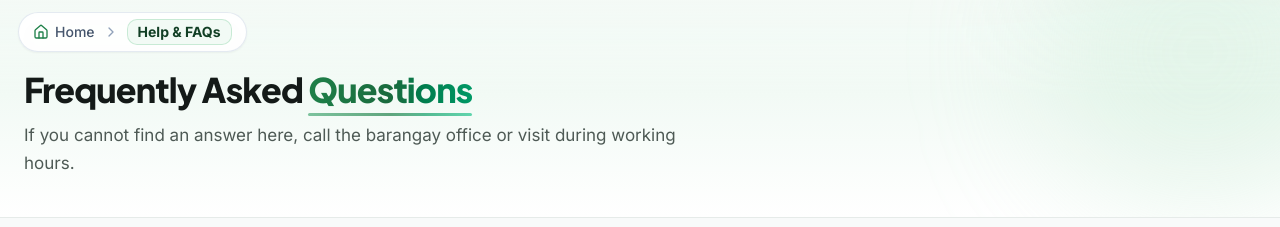
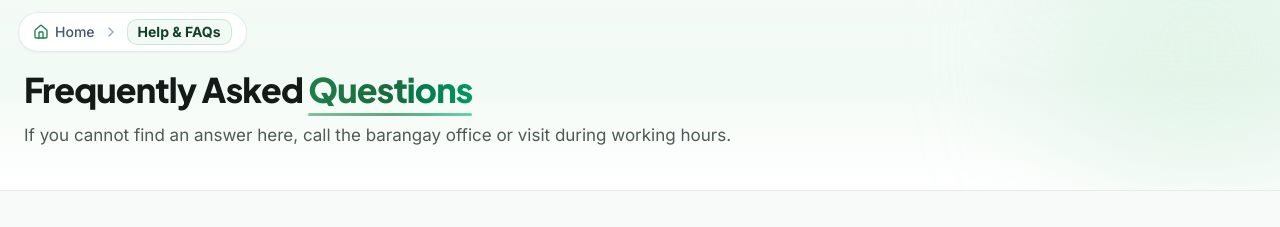
Before and after one commit to MaChewwwww/Project_Pitching, a Next.js app in the folder apps/web/: page /help in a window 1280 px wide. Shown: the part 137-364 px from the top of the page. Built offline with nearby package versions, Linux system fonts and the light colour scheme; no server answers.

Commit message:
fix(ux): allow page header description to span the full width of the row
Refs: FR-PUB-002...012, NFR-UX-001

```diff
--- a/apps/web/src/components/common/page-header.tsx
+++ b/apps/web/src/components/common/page-header.tsx
@@ -86,7 +86,7 @@ export function PageHeader({
         ) : null}
 
         <div className="flex flex-col gap-4 sm:flex-row sm:items-end sm:justify-between">
-          <div className="flex flex-col gap-2">
+          <div className="flex flex-col gap-2 w-full flex-1">
             <h1 className="text-display-md sm:text-display-lg font-black tracking-tight text-neutral-900">
               {typeof title === "string" ? toTitleCase(title) : title}
               {titleAccent ? (
@@ -103,7 +103,7 @@ export function PageHeader({
               ) : null}
             </h1>
             {description ? (
-              <p className="text-body-lg max-w-2xl leading-relaxed text-neutral-600 pt-1">
+              <p className="text-body-lg w-full max-w-none leading-relaxed text-neutral-600 pt-1">
                 {description}
               </p>
             ) : null}
```
